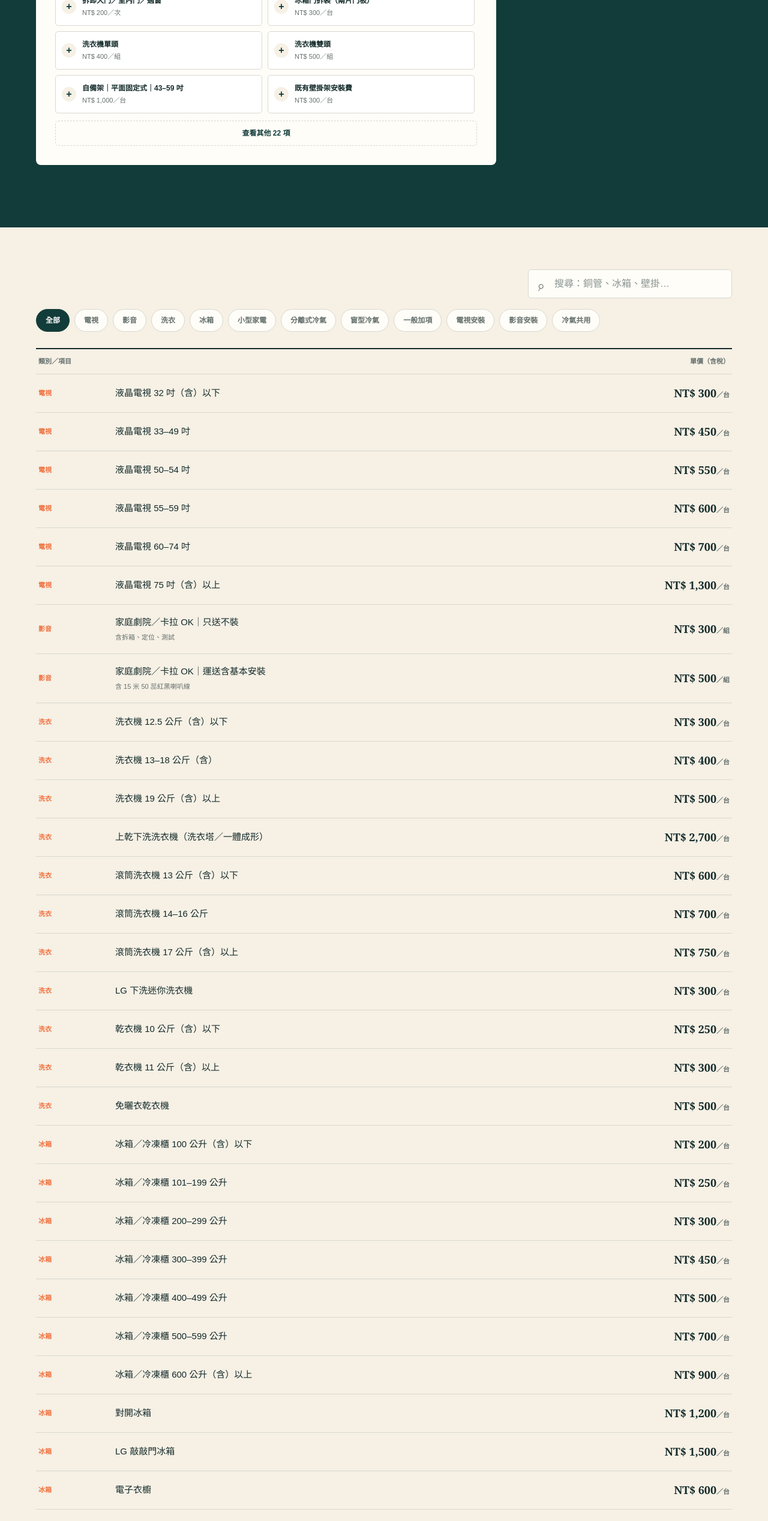
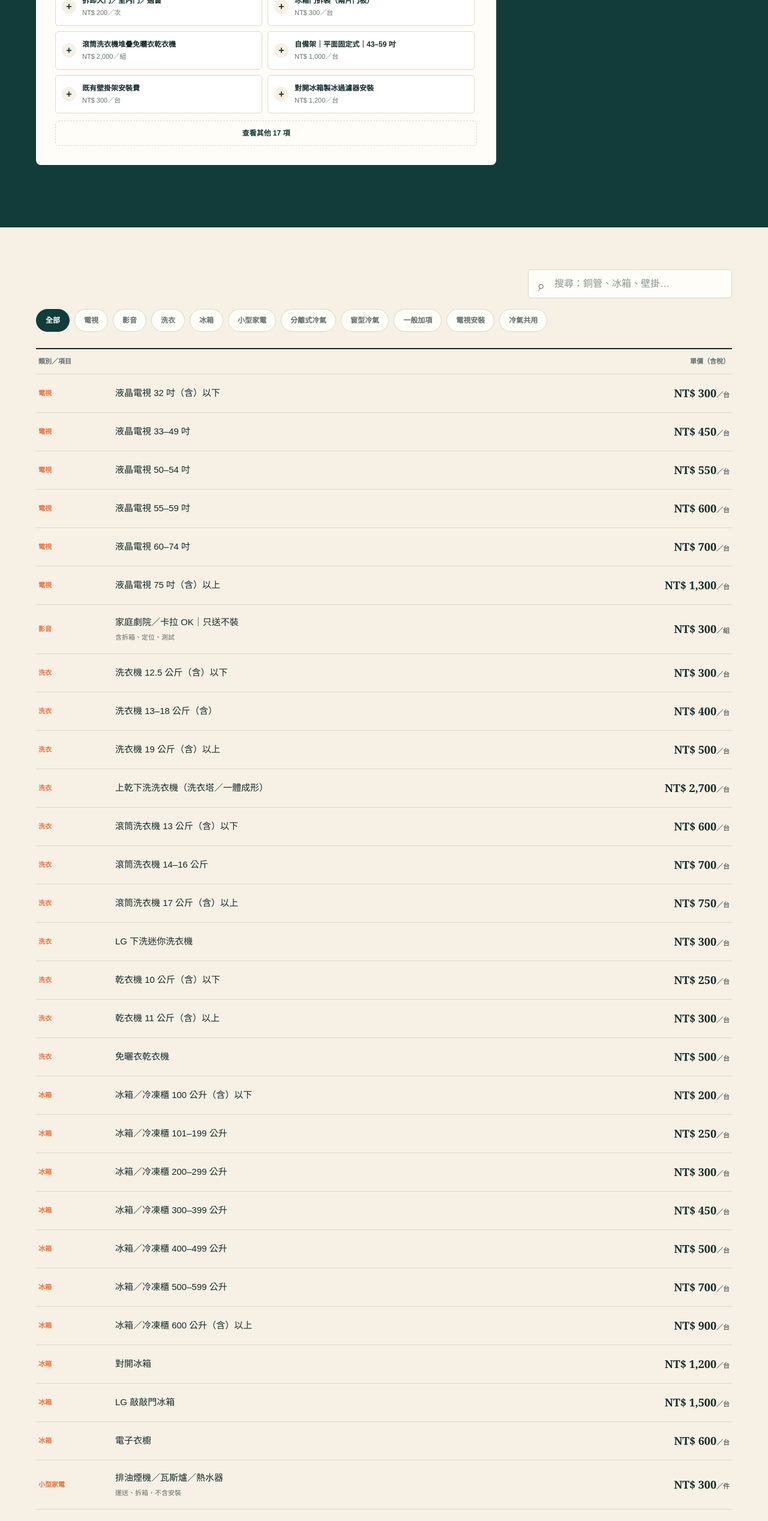
Before and after one commit to lalawgwg99/WGapp, a Next.js app: page / in a window 1280 px wide. Shown: the part 1692-4227 px from the top of the page at 60% size. Built offline with nearby package versions, Linux system fonts and the light colour scheme.

Commit message:
Remove retired appliance services

```diff
--- a/app/page.tsx
+++ b/app/page.tsx
@@ -20,7 +20,6 @@ const products: FeeItem[] = [
   { id: "tv60", category: "電視", name: "液晶電視 60–74 吋", price: 700, unit: "台", stairRate: 100 },
   { id: "tv75", category: "電視", name: "液晶電視 75 吋（含）以上", price: 1300, unit: "台", stairRate: 100 },
   { id: "theater-delivery", category: "影音", name: "家庭劇院／卡拉 OK｜只送不裝", price: 300, unit: "組", note: "含拆箱、定位、測試" },
-  { id: "theater-install", category: "影音", name: "家庭劇院／卡拉 OK｜運送含基本安裝", price: 500, unit: "組", note: "含 15 米 50 蕊紅黑喇叭線" },
   { id: "washer12", category: "洗衣", name: "洗衣機 12.5 公斤（含）以下", price: 300, unit: "台", stairRate: 50 },
   { id: "washer18", category: "洗衣", name: "洗衣機 13–18 公斤（含）", price: 400, unit: "台", stairRate: 100 },
   { id: "washer19", category: "洗衣", name: "洗衣機 19 公斤（含）以上", price: 500, unit: "台", stairRate: 100 },
@@ -44,8 +43,6 @@ const products: FeeItem[] = [
   { id: "styler", category: "冰箱", name: "電子衣櫥", price: 600, unit: "台" },
   { id: "hood", category: "小型家電", name: "排油煙機／瓦斯爐／熱水器", price: 300, unit: "件", note: "運送、拆箱，不含安裝" },
   { id: "drybox", category: "小型家電", name: "電子防潮箱", price: 300, unit: "件", note: "運送、拆箱，不含安裝" },
-  { id: "toilet", category: "小型家電", name: "電腦馬桶座", price: 500, unit: "台", note: "使用包裝內配件之基本安裝" },
-  { id: "fan", category: "小型家電", name: "輕鋼架循環扇", price: 600, unit: "台", note: "接電源，附 3 米內電源線" },
   { id: "small-appliance", category: "小型家電", name: "水冷扇／除濕機／烘碗機等", price: 300, unit: "件", note: "運送、拆箱、定位，不含安裝" },
 ];
 
@@ -73,8 +70,6 @@ const extras: FeeItem[] = [
   { id: "door", category: "一般加項", name: "拆卸大門／室內門／過窗", price: 200, unit: "次" },
   { id: "fridge-door", category: "一般加項", name: "冰箱門拆裝（兩片門板）", price: 300, unit: "台", note: "每超出一片加收 150 元" },
   { id: "ice-filter", category: "一般加項", name: "對開冰箱製冰過濾器安裝", price: 1200, unit: "台" },
-  { id: "washer-head-single", category: "一般加項", name: "洗衣機單頭", price: 400, unit: "組" },
-  { id: "washer-head-double", category: "一般加項", name: "洗衣機雙頭", price: 500, unit: "組" },
   { id: "washer-stack", category: "一般加項", name: "滾筒洗衣機堆疊免曬衣乾衣機", price: 2000, unit: "組" },
   { id: "tv-own-fixed42", category: "電視安裝", name: "自備架｜平面固定式｜42 吋以下", price: 800, unit: "台", note: "僅安裝費；適用水泥牆面，特殊牆面另議" },
   { id: "tv-own-fixed59", category: "電視安裝", name: "自備架｜平面固定式｜43–59 吋", price: 1000, unit: "台", note: "僅安裝費；適用水泥牆面，特殊牆面另議" },
@@ -95,9 +90,6 @@ const extras: FeeItem[] = [
   { id: "cable", category: "電視安裝", name: "室內 CABLE 線（超過 3 米）", price: 30, unit: "米" },
   { id: "antenna", category: "電視安裝", name: "一般 UHF／VHF 室外天線（五樓以下）", price: 1500, unit: "組" },
   { id: "digital-antenna", category: "電視安裝", name: "數位 UHF 室外天線（五樓以下）", price: 1200, unit: "組", note: "不含數位機上盒" },
-  { id: "speaker-small", category: "影音安裝", name: "小型環繞喇叭壁掛施工", price: 1000, unit: "對", note: "含壁掛架" },
-  { id: "speaker-large", category: "影音安裝", name: "中大型環繞喇叭壁掛施工", price: 1500, unit: "對", note: "含懸吊架" },
-  { id: "speaker-wire", category: "影音安裝", name: "50 蕊紅黑喇叭線（超過 15 米）", price: 30, unit: "米" },
   { id: "ac-remove11", category: "分離式冷氣", name: "分離式拆舊機｜1 對 1", price: 1000, unit: "組", note: "危險施工另計；舊機回收不收費" },
   { id: "ac-remove12", category: "分離式冷氣", name: "分離式拆舊機｜1 對 2", price: 1500, unit: "組", note: "危險施工另計；舊機回收不收費" },
   { id: "pipe23", category: "分離式冷氣", name: "被覆銅管延長｜2”3”", price: 400, unit: "公尺", note: "限用 8mm 以上厚度" },
@@ -179,7 +171,7 @@ const productCategories: Array<{ id: ProductCategory; hint: string }> = [
   { id: "影音", hint: "劇院／卡拉 OK" },
 ];
 const preferredExtras: Record<"appliance" | "split" | "window", string[]> = {
-  appliance: ["door", "fridge-door", "washer-head-single", "washer-head-double", "tv-own-fixed59", "tv-existing"],
+  appliance: ["door", "fridge-door", "washer-stack", "tv-own-fixed59", "tv-existing"],
   split: ["ac-remove11", "pipe23", "duct80", "hole25", "galv-small", "socket"],
   window: ["window-frame", "window-hang", "window-cover", "socket", "awning-small", "iron-hollow"],
 };
```
